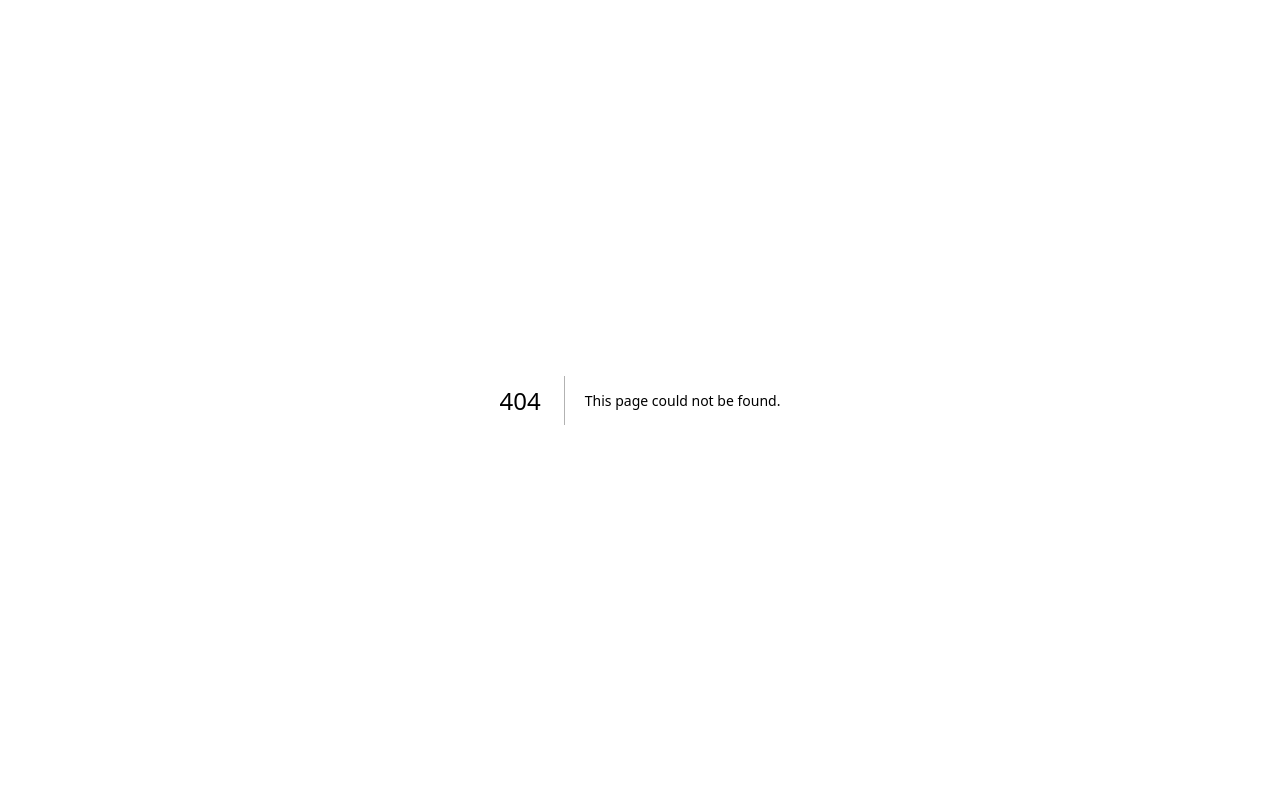
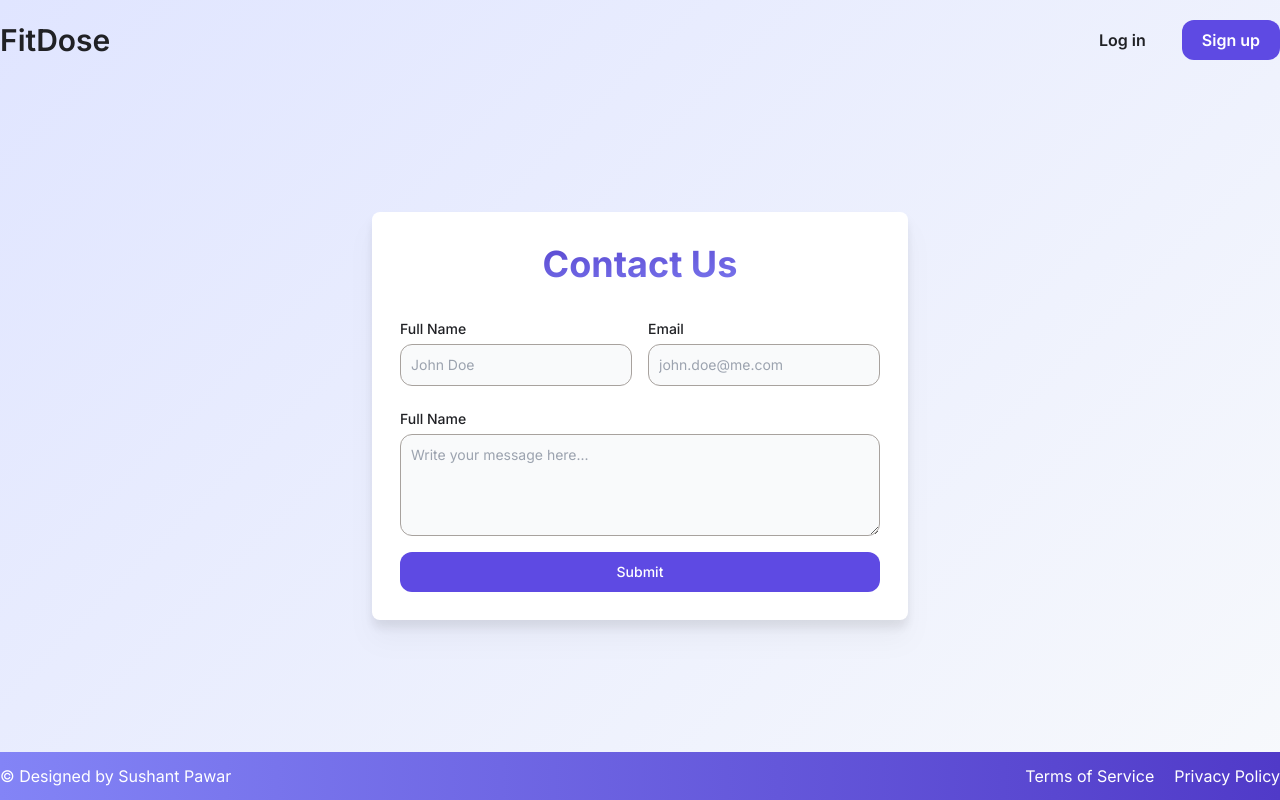
Before and after one commit to sushpawar001/next-logger, a Next.js app: page /contact-us in a window 1280 px wide. Before the commit this address had no page. Built offline with nearby package versions, Linux system fonts and the light colour scheme; what tailgrids would draw is missing.

Commit message:
Added contact us

```diff
--- /dev/null
+++ b/src/app/(Public)/contact-us/page.tsx
@@ -0,0 +1,65 @@
+import ContactUsForm from "@/components/ContactUsForm";
+import Link from "next/link";
+
+export default function ContactUs() {
+    return (
+        <div className="hero-gradient-reverse flex flex-col h-screen">
+            <div className="py-2.5">
+                <div className="container flex flex-col h-full px-6 md:px-0">
+                    <div className="py-2.5 flex justify-between flex-shrink-0">
+                        <div className="my-auto">
+                            <Link href="/">
+                                <h1 className="text-xl xl:text-3xl font-semibold text-secondary">
+                                    FitDose
+                                </h1>
+                            </Link>
+                        </div>
+                        <div className="flex gap-1.5 md:gap-4">
+                            <div>
+                                <Link href="/login">
+                                    <button
+                                        className="rounded-md md:rounded-xl px-5 lg:my-auto py-1 lg:py-2 text-sm lg:text-base font-semibold text-secondary transition  duration-500 h-full w-full hover:scale-105 hover:border-primary hover:text-primary-dark hover:outline outline-1"
+                                        onClick={null}
+                                    >
+                                        Log in
+                                    </button>
+                                </Link>
+                            </div>
+                            <div>
+                                <Link href="/signup">
+                                    <button
+                                        className="rounded-md md:rounded-xl px-5 lg:my-auto py-1 lg:py-2 text-sm lg:text-base font-semibold transition duration-500 h-full w-full hover:-translate-y-1 bg-primary hover:bg-primary-dark hover:outline-primary-dark text-white"
+                                        onClick={null}
+                                    >
+                                        Sign up
+                                    </button>
+                                </Link>
+                            </div>
+                        </div>
+                    </div>
+                </div>
+            </div>
+            <div className="p-2.5 lg:px-0 lg:py-5 leading-loose text-wrap flex-grow flex items-center">
+                <div className="mx-auto drop-shadow-xl rounded-lg w-[90%] md:w-fit">
+                    <ContactUsForm />
+                </div>
+            </div>
+            <div className="bg-gradient-to-r from-primary-ring to-primary-dark text-white text-center flex flex-col gap-2">
+                <div className="container flex-shrink flex justify-between py-3 text-sm lg:text-base w-11/12 lg:w-full">
+                    <p className="text-left">© Designed by Sushant Pawar</p>
+                    <div className="flex gap-2 md:gap-5 text-center">
+                        <Link href="/terms-service" className="hover:underline">
+                            Terms of Service
+                        </Link>
+                        <Link
+                            href="/privacy-policy"
+                            className="hover:underline"
+                        >
+                            Privacy Policy
+                        </Link>
+                    </div>
+                </div>
+            </div>
+        </div>
+    );
+}
--- /dev/null
+++ b/src/app/api/contact-us/add/route.ts
@@ -0,0 +1,28 @@
+import { connectDB } from "@/dbConfig/connectDB";
+import ContactUs from "@/models/contactUs";
+import { NextResponse, NextRequest } from "next/server";
+
+connectDB();
+
+export async function POST(request: NextRequest) {
+    const { name, email, message } = await request.json();
+
+    const newContactMessage = new ContactUs({
+        name,
+        email,
+        message,
+    });
+
+    try {
+        await newContactMessage.save();
+        return NextResponse.json(
+            { message: "Message sent successfully" },
+            { status: 201 }
+        );
+    } catch (error) {
+        return NextResponse.json(
+            { message: "Error sending message" },
+            { status: 500 }
+        );
+    }
+}
--- /dev/null
+++ b/src/components/ContactUsForm.tsx
@@ -0,0 +1,108 @@
+"use client";
+import notify from "@/helpers/notify";
+import axios from "axios";
+import { motion } from "framer-motion";
+import React, { useState } from "react";
+
+export default function ContactUsForm() {
+    const [formData, setFormData] = useState({
+        name: "",
+        email: "",
+        message: "",
+    });
+    // onsubmit handler
+    const handleSubmit = async (e) => {
+        e.preventDefault();
+        try {
+            const response = await axios.post("/api/contact-us/add", formData);
+            notify(response.data.message, "success");
+        } catch (error) {
+            console.log(error);
+            notify(error.response.data.error, "error");
+        }
+    };
+
+    // on change handler
+    const handleChange = (e) => {
+        setFormData({
+            ...formData,
+            [e.target.id]: e.target.value,
+        });
+    };
+
+    return (
+        <motion.div
+            className="bg-white p-5 md:p-7 rounded-lg"
+            initial={{ opacity: 0, scale: 0.6 }}
+            animate={{ opacity: 1, scale: 1 }}
+            transition={{ duration: 0.5 }}
+        >
+            <form
+                className="grid grid-cols-1 md:grid-cols-2 gap-4"
+                onSubmit={handleSubmit}
+            >
+                <div className="col-span-1 md:col-span-2 text-center">
+                    <h1 className="text-2xl md:text-3xl lg:text-4xl font-bold text-secondary mb-2 bg-gradient-to-br from-[#503ac8] to-[#8384f6] text-transparent bg-clip-text p-1">
+                        Contact Us
+                    </h1>
+                </div>
+                <div className="w-full">
+                    <label
+                        htmlFor="name"
+                        className="mb-2 text-sm font-medium text-secondary dark:text-white"
+                    >
+                        Full Name
+                    </label>
+                    <input
+                        type="text"
+                        id="name"
+                        className="bg-gray-50 border border-stone-400  text-sm rounded-xl focus:ring-primary-ring focus:border-primary-ring block w-full p-2.5"
+                        placeholder="John Doe"
+                        required
+                        onChange={handleChange}
+                    />
+                </div>
+                <div className="w-full">
+                    <label
+                        htmlFor="email"
+                        className="mb-2 text-sm font-medium text-secondary dark:text-white"
+                    >
+                        Email
+                    </label>
+                    <input
+                        type="email"
+                        id="email"
+                        className="bg-gray-50 border border-stone-400  text-sm rounded-xl focus:ring-primary-ring focus:border-primary-ring block w-full p-2.5"
+                        placeholder="john.doe@me.com"
+                        required
+                        onChange={handleChange}
+                    />
+                </div>
+                <div className="w-full col-span-1 md:col-span-2">
+                    <label
+                        htmlFor="message"
+                        className="mb-2 text-sm font-medium text-secondary dark:text-white"
+                    >
+                        Full Name
+                    </label>
+                    <textarea
+                        id="message"
+                        className="bg-gray-50 border border-stone-400  text-sm rounded-xl focus:ring-primary-ring focus:border-primary-ring block w-full p-2.5"
+                        placeholder="Write your message here..."
+                        rows={4}
+                        required
+                        onChange={handleChange}
+                    />
+                </div>
+                <div className="col-span-1 md:col-span-2 flex">
+                    <button
+                        type="submit"
+                        className="text-white bg-primary hover:bg-primary-dark focus:ring focus:outline-none focus:ring-primary-ring font-medium rounded-xl text-sm w-full py-2.5 text-center transition duration-300 mx-auto"
+                    >
+                        Submit
+                    </button>
+                </div>
+            </form>
+        </motion.div>
+    );
+}
--- /dev/null
+++ b/src/models/contactUs.ts
@@ -0,0 +1,20 @@
+import mongoose from "mongoose";
+
+const contactUsSchema = new mongoose.Schema({
+    name: {
+        type: String,
+        required: true,
+    },
+    email: {
+        type: String,
+        required: true,
+    },
+    message: {
+        type: String,
+        required: true,
+    },
+}, { timestamps: true });
+
+const ContactUs = mongoose.models.contactus || mongoose.model("contactus", contactUsSchema);
+
+export default ContactUs;
```
